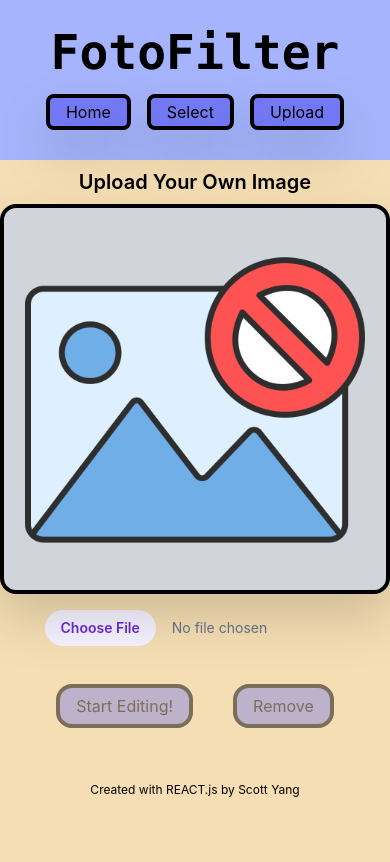
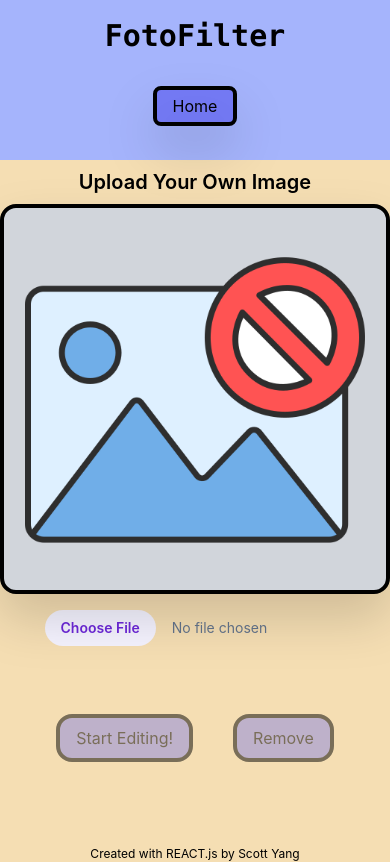
Before and after one commit to scottzyang/fotofilter-app, a React (Create React App) app: page /#/upload-image in a window 390 px wide. Built offline with nearby package versions, Linux system fonts and the light colour scheme.

Commit message:
Add some responsive tailwind

```diff
--- a/src/components/Home/Home.css
+++ /dev/null
@@ -1,5 +0,0 @@
-@media only screen and (max-width: 800px) {
-  .home-button {
-    grid-template-columns: 1fr;
-  }
-}
--- a/src/components/Home/Home.js
+++ b/src/components/Home/Home.js
@@ -1,25 +1,27 @@
 import React from "react";
-import './Home.css'
 import { Link } from "react-router-dom";
 
 function Home() {
   return (
-    <section className="flex justify-center">
-      <section className="home-button grid gap-14 grid-cols-[300px_300px] m-12">
-        <section className="flex flex-col justify-center">
-          <p className="font-sans m-4 text-xl font-semibold">Select an Image</p>
-          <section className="bg-yellow-100 border-black border-4 rounded-2xl w-84 hover:opacity-75 drop-shadow-2xl">
-            <Link to={`/select-image`}><img className="image-button" width="300" src={`${process.env.PUBLIC_URL}/images/select-image.png`} alt="upload"/></Link>
-          </section>
-        </section>
-        <section className="flex flex-col justify-center">
-          <p className="font-sans m-4 text-xl font-semibold">Upload an Image</p>
-          <section className="bg-yellow-100 border-black border-4 rounded-2xl w-84 hover:opacity-75 drop-shadow-2xl">
-            <Link to={`/upload-image`}><img className="image-button" width="300"src={`${process.env.PUBLIC_URL}/images/upload.png`} alt="upload"/></Link>
-          </section>
-        </section>
+<section class="flex justify-center">
+  <section class="home-button grid gap-14 grid-cols-1 md:grid-cols-[300px_300px] m-12" role="group" >
+    <section class="flex flex-col justify-center">
+      <h2 id="select-image-heading" class="font-sans m-4 text-xl font-semibold">Select an Image</h2>
+      <section class="bg-yellow-100 border-black border-4 rounded-2xl w-84 hover:opacity-75 drop-shadow-2xl">
+        <Link to="/select-image" aria-labelledby="select-heading select-desc"><img class="image-button" width="300" src={`${process.env.PUBLIC_URL}/images/select-image.png`} alt="Select from Options"/></Link>
+        <p id="select-image-desc" class="sr-only">Click to select an image</p>
       </section>
     </section>
+    <section class="flex flex-col justify-center">
+      <h2 id="upload-image-heading" class="font-sans m-4 text-xl font-semibold">Upload an Image</h2>
+      <section class="bg-yellow-100 border-black border-4 rounded-2xl w-84 hover:opacity-75 drop-shadow-2xl">
+        <Link to="/upload-image" aria-labelledby="upload-heading upload-desc"><img class="image-button" width="300" src={`${process.env.PUBLIC_URL}/images/upload.png`} alt="Upload from Computer"/></Link>
+        <p id="upload-image-desc" class="sr-only">Click to upload an image</p>
+      </section>
+    </section>
+  </section>
+</section>
+
   )
 }
 
--- a/src/components/NavBar/NavBar.js
+++ b/src/components/NavBar/NavBar.js
@@ -3,16 +3,15 @@ import { NavLink } from "react-router-dom";
 
 function NavBar() {
   return(
-    <section className='NavBar'>
-      <header className="bg-indigo-300 h-40 flex flex-col justify-center">
-        <h1 className="text-5xl font-mono m-2 font-bold">FotoFilter</h1>
-        <nav className="m-4">
-          <NavLink className="border-black border-4 rounded-lg py-1 px-4 bg-indigo-500/75 hover:opacity-75 m-2 drop-shadow-2xl" to='/'>Home</NavLink>
-          <NavLink className="border-black border-4 rounded-lg py-1 px-4 bg-indigo-500/75 hover:opacity-75 m-2 drop-shadow-2xl" to='/select-image'>Select</NavLink>
-          <NavLink className="border-black border-4 rounded-lg py-1 px-4 bg-indigo-500/75 hover:opacity-75 m-2 drop-shadow-2xl" to='/upload-image'>Upload</NavLink>
-        </nav>
-      </header>
-    </section>
+<header className="NavBar bg-indigo-300 h-40 flex flex-col justify-center">
+  <h1 className="text-3xl sm:text-5xl font-mono font-bold m-2">FotoFilter</h1>
+  <nav className="m-4 flex flex-wrap justify-center">
+    <NavLink className="border-black border-4 rounded-lg py-1 px-4 bg-indigo-500/75 hover:opacity-75 m-2 drop-shadow-2xl" to='/' role="menuitem" aria-label="Home">Home</NavLink>
+    <NavLink className="border-black border-4 rounded-lg py-1 px-4 bg-indigo-500/75 hover:opacity-75 m-2 drop-shadow-2xl hidden md:block" to='/select-image' role="menuitem" aria-label="Select">Select</NavLink>
+    <NavLink className="border-black border-4 rounded-lg py-1 px-4 bg-indigo-500/75 hover:opacity-75 m-2 drop-shadow-2xl hidden md:block" to='/upload-image' role="menuitem" aria-label="Upload">Upload</NavLink>
+  </nav>
+</header>
+
   )
 }
 
--- a/src/components/Upload/Upload.js
+++ b/src/components/Upload/Upload.js
@@ -13,12 +13,9 @@ function Upload() {
         </section>
       }
       {selectedImage && (
-        <>
-          <section className="fbg-gray-300 border-black border-4 w-500 h-500 rounded-2xl drop-shadow-2xl">
-            <img className="rounded-xl" alt="Uploaded file not found" width={"400px"} src={selectedImage} />
-          </section>
-        </>
-
+        <section className="bg-gray-300 border-black border-4 w-500 h-500 rounded-2xl drop-shadow-2xl">
+          <img className="rounded-xl" alt="Uploaded file not found" width={"400px"} src={selectedImage} />
+        </section>
       )}
       <section className='m-4'>
         <input
@@ -38,10 +35,32 @@ function Upload() {
           }}
         />
       </section>
-      <section className='m-8'>
-        <Link style={!selectedImage ? {pointerEvents: 'none'} : {pointerEvents: ''}} className={!selectedImage ? "border-black border-4 rounded-2xl py-2 px-4 bg-indigo-500/75 opacity-50 m-5" : "border-black border-4 rounded-2xl py-2 px-4 bg-indigo-500/75 hover:opacity-75 m-5"} to={`/editor`}>Start Editing!</Link>
-        <Link style={!selectedImage ? {pointerEvents: 'none'} : {pointerEvents: ''}} className={!selectedImage ? "border-black border-4 rounded-2xl py-2 px-4 bg-indigo-500/75 opacity-50 m-5" : "border-black border-4 rounded-2xl py-2 px-4 bg-indigo-500/75 hover:opacity-75 m-5"} onClick={() => setSelectedImage(null)}>Remove</Link>
-      </section>
+<section className="m-8 flex flex-wrap justify-center sm:flex-nowrap">
+  <Link
+    style={!selectedImage ? { pointerEvents: "none" } : { pointerEvents: "" }}
+    className={
+      !selectedImage
+        ? "border-black border-4 rounded-2xl py-2 px-4 bg-indigo-500/75 opacity-50 m-5"
+        : "border-black border-4 rounded-2xl py-2 px-4 bg-indigo-500/75 hover:opacity-75 m-5"
+    }
+    to={`/editor`}
+  >
+    Start Editing!
+  </Link>
+  <Link
+    style={!selectedImage ? { pointerEvents: "none" } : { pointerEvents: "" }}
+    className={
+      !selectedImage
+        ? "border-black border-4 rounded-2xl py-2 px-4 bg-indigo-500/75 opacity-50 m-5"
+        : "border-black border-4 rounded-2xl py-2 px-4 bg-indigo-500/75 hover:opacity-75 m-5"
+    }
+    onClick={() => setSelectedImage(null)}
+  >
+    Remove
+  </Link>
+</section>
+
+
     </section>
   )
 }
```
Also changed, not shown: src/components/ImageTilesDisplay/ImageTilesDisplay.js (line endings or trailing spaces).
